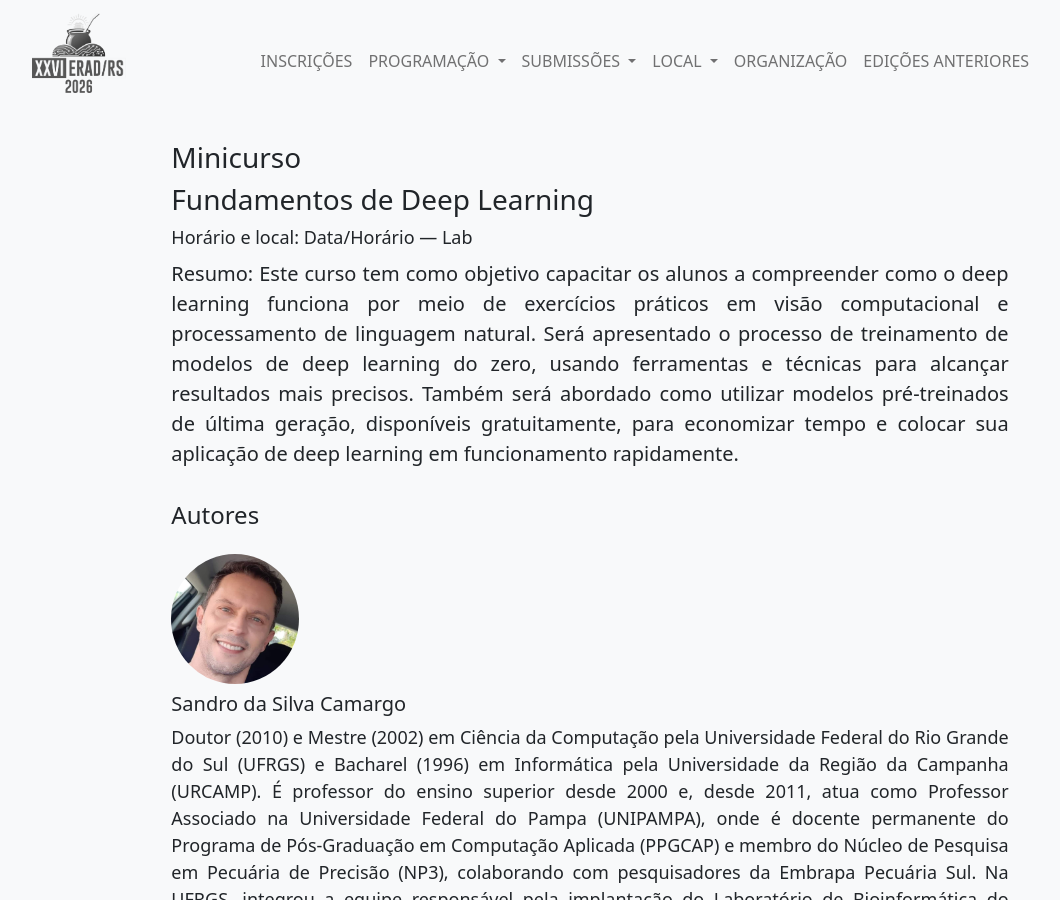
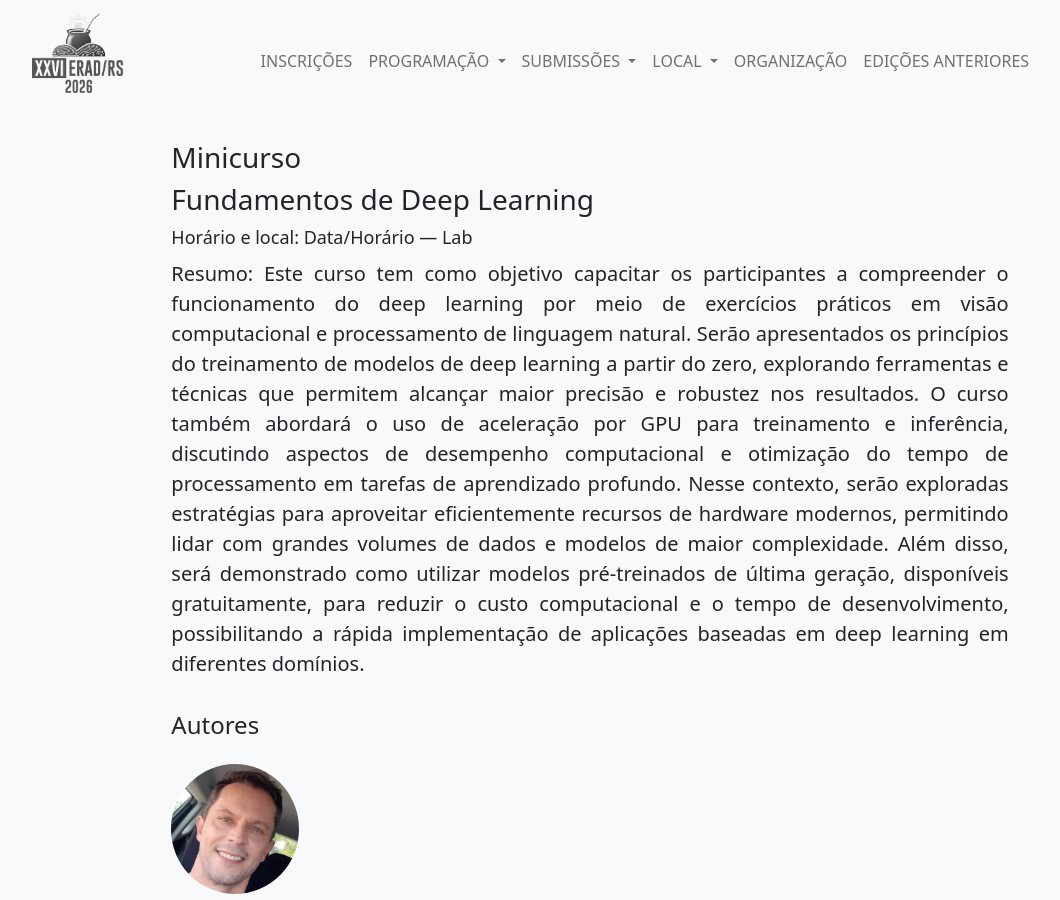
Before and after one commit to cradrs/eradrs2026, a Jekyll site: the page built from minicursos.html, in a window 1280 px wide and 900 px high, scrolled down 585 px. Shown: the whole window, without its empty margins (50-1110 px from the left). Built offline with Jekyll 4.4.1, drawn with Linux system fonts in a browser that asks for light colours.

Commit message:
Resumo Sandro

```diff
--- a/_data/minicursos.yml
+++ b/_data/minicursos.yml
@@ -4,7 +4,7 @@ tutorials:
     date: "Data/Horário — Lab"
     name: "Minicurso"
     title: "Fundamentos de Deep Learning"
-    abstract: "Este curso tem como objetivo capacitar os alunos a  compreender como o deep learning funciona por meio de exercícios práticos em visão computacional e processamento de linguagem natural. Será apresentado o processo de treinamento de modelos de deep learning do zero, usando ferramentas e técnicas para alcançar resultados mais precisos. Também será abordado como utilizar modelos pré-treinados de última geração, disponíveis gratuitamente, para economizar tempo e colocar sua aplicação de deep learning em funcionamento rapidamente."
+    abstract: "Este curso tem como objetivo capacitar os participantes a compreender o funcionamento do deep learning por meio de exercícios práticos em visão computacional e processamento de linguagem natural. Serão apresentados os princípios do treinamento de modelos de deep learning a partir do zero, explorando ferramentas e técnicas que permitem alcançar maior precisão e robustez nos resultados. O curso também abordará o uso de aceleração por GPU para treinamento e inferência, discutindo aspectos de desempenho computacional e otimização do tempo de processamento em tarefas de aprendizado profundo. Nesse contexto, serão exploradas estratégias para aproveitar eficientemente recursos de hardware modernos, permitindo lidar com grandes volumes de dados e modelos de maior complexidade. Além disso, será demonstrado como utilizar modelos pré-treinados de última geração, disponíveis gratuitamente, para reduzir o custo computacional e o tempo de desenvolvimento, possibilitando a rápida implementação de aplicações baseadas em deep learning em diferentes domínios."
     authors:
       - name: "Sandro da Silva Camargo"
         bio: "Doutor (2010) e Mestre (2002) em Ciência da Computação pela Universidade Federal do Rio Grande do Sul (UFRGS) e Bacharel (1996) em Informática pela Universidade da Região da Campanha (URCAMP). É professor do ensino superior desde 2000 e, desde 2011, atua como Professor Associado na Universidade Federal do Pampa (UNIPAMPA), onde é docente permanente do Programa de Pós-Graduação em Computação Aplicada (PPGCAP) e membro do Núcleo de Pesquisa em Pecuária de Precisão (NP3), colaborando com pesquisadores da Embrapa Pecuária Sul. Na UFRGS, integrou a equipe responsável pela implantação do Laboratório de Bioinformática do Projeto Rede Sul de Análise de Genomas e Biologia Estrutural (Rede PIGS), em 2003, e participou do sequenciamento do genoma do Mycoplasma hyopneumoniae no âmbito do Projeto Genesul (2004). Desde janeiro de 2026, é instrutor certificado e embaixador universitário da NVIDIA. Atua principalmente nas áreas de Deep Learning, Redes Neurais e Computação Aplicada à Pecuária de Precisão."
```
Also changed, not shown: 2 other files.
